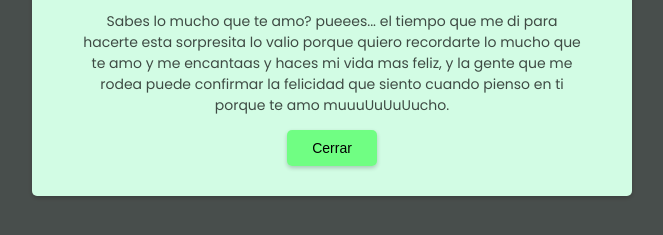
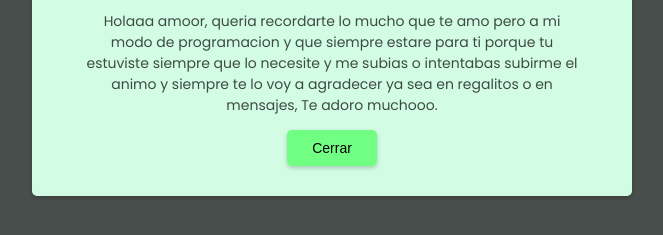
Before and after one commit to ZomBoyHTML/Mensajito, a plain HTML site: page index.html in a window 1280 px wide. Both pictures are taken after a click on the button "Hacer Click". Shown: the part 343-578 px from the top of the page, without its empty margins (308-971 px from the left). Drawn offline with Linux system fonts and the light colour scheme.

Commit message:
Update index.html

```diff
--- a/index.html
+++ b/index.html
@@ -16,7 +16,7 @@
         <div class="modal">
           <h1>¡Mensajito Importante!</h1>
           <p>
-            Sabes lo mucho que te amo? pueees... el tiempo que me di para hacerte esta sorpresita lo valio porque quiero recordarte lo mucho que te amo y me encantaas y haces mi vida mas feliz, y la gente que me rodea puede confirmar la felicidad que siento cuando pienso en ti porque te amo muuuUuUuUucho.
+             Holaaa amoor, queria recordarte lo mucho que te amo pero a mi modo de programacion y que siempre estare para ti porque tu estuviste siempre que lo necesite y me subias o intentabas subirme el animo y siempre te lo voy a agradecer ya sea en regalitos o en mensajes, Te adoro muchooo.
           </p>
           <button id="close">Cerrar</button>
         </div>
```
